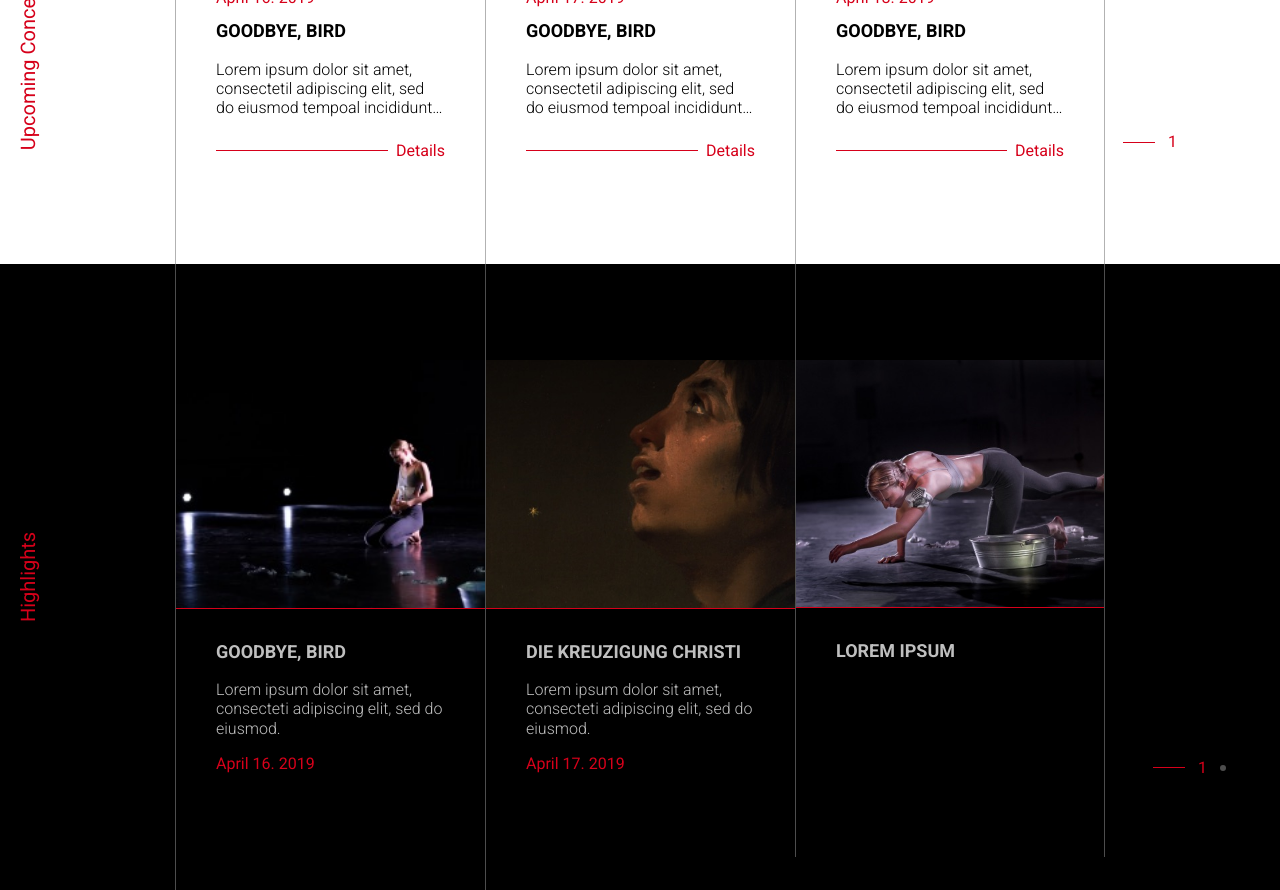
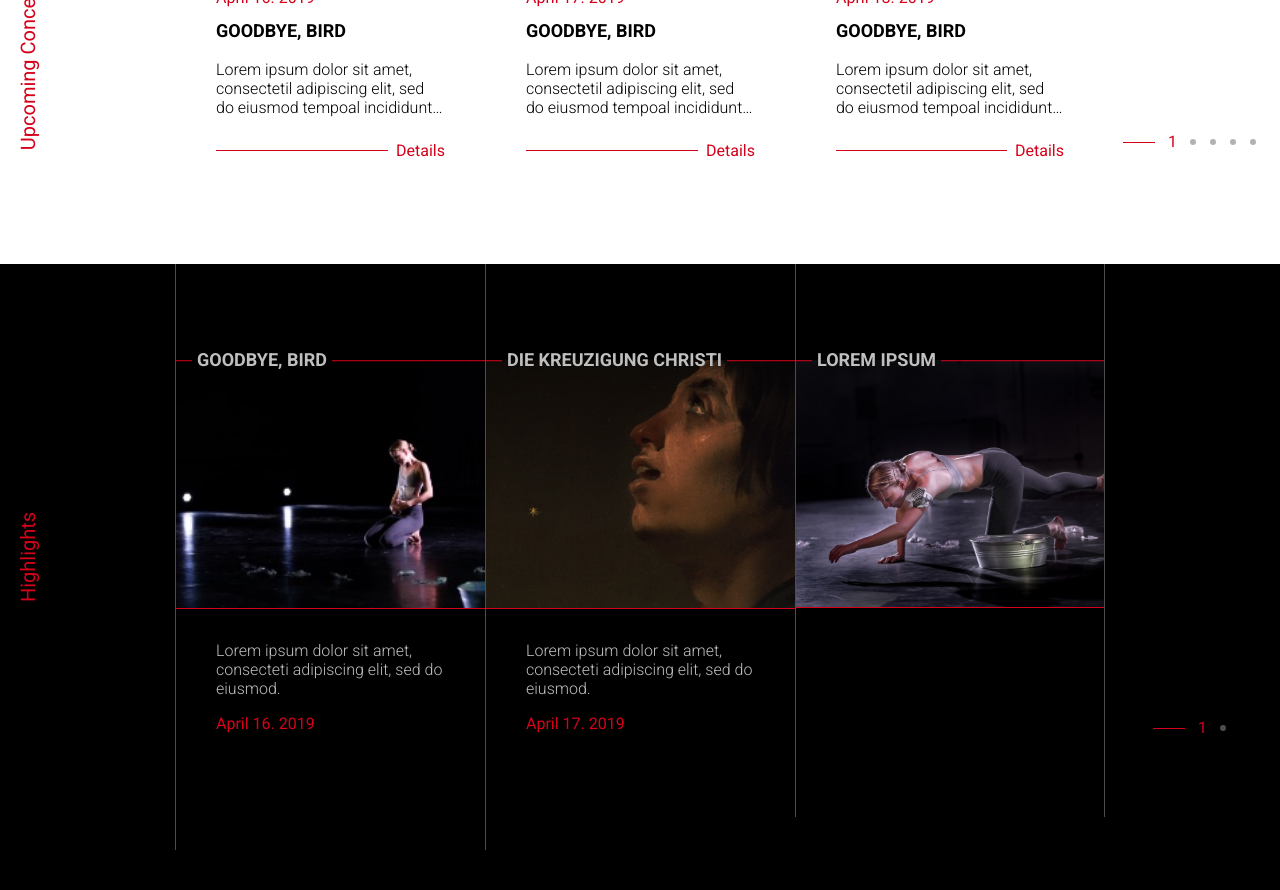
Before and after one commit to aniartconcept/arsen-web, a React (Create React App) app: page / in a window 1280 px wide. Shown: the part 940-1830 px from the top of the page. After the commit the page ends 1790 px from the top, so only its background shows below. Built offline with nearby package versions, Linux system fonts and the light colour scheme.

Commit message:
small fixes

```diff
--- a/src/assets/styles/vendor/_slider.scss
+++ b/src/assets/styles/vendor/_slider.scss
@@ -86,6 +86,43 @@
   &.media-article {
     padding-left: 0;
     padding-right: 0;
+    position: relative;
+    &:hover {
+      .article-thumb {
+        img {
+          transform: scale(1.05);
+        }
+      }
+      .article-title {
+        color: $primary;
+      }
+    }
+    .article-title {
+      position: absolute;
+      z-index: 22;
+      top: 6rem;
+      left: 0;
+      width: 100%;
+      transform: translateY(-50%);
+      display: flex;
+      align-items: center;
+      transition: color 0.7s ease-in-out;
+
+      &:before,
+      &:after {
+        content: '';
+        min-width: 1rem;
+        height: 1px;
+        display: block;
+        background-color: $primary;
+        margin-right: 5px;
+      }
+      &:after {
+        flex: 1;
+        margin-right: 0;
+        margin-left: 5px;
+      }
+    }
   }
   .article-body {
     padding: 2rem 2.5rem;
@@ -93,15 +130,17 @@
   .article-thumb {
     padding-bottom: 80%;
     position: relative;
+    overflow: hidden;
     border-bottom: 1px solid $primary;
     img {
+      position: absolute;
       top: 0;
       left: 0;
-      position: absolute;
       width: 100%;
       height: 100%;
       object-fit: cover;
       object-position: center;
+      transition: transform 0.7s ease-in-out;
     }
   }
   .article-date {
@@ -119,6 +158,12 @@
     white-space: nowrap;
     overflow: hidden;
     text-overflow: ellipsis;
+    span {
+      display: block;
+      white-space: nowrap;
+      overflow: hidden;
+      text-overflow: ellipsis;
+    }
   }
   .article-desc {
     font-size: 1rem;
@@ -143,14 +188,14 @@
 
 .section-light {
   .slide-article {
-    border-left: 1px solid rgba(black, 0.3);
+    border-left: 1px solid $border-color-inverse;
     &:last-child {
-      border-right: 1px solid rgba(black, 0.3);
+      border-right: 1px solid $border-color-inverse;
     }
   }
   .slick-dots {
     li {
-      &:before {
+      .paging-item:before {
         background-color: $border-color;
       }
     }
--- a/src/pages/Home/HighlightsSection.js
+++ b/src/pages/Home/HighlightsSection.js
@@ -35,17 +35,19 @@ const HighlightsSection = () => {
             <div className="slider-item " key={i}>
               {slide.map((item, index) => (
                 <a
+                  key={index}
                   href={item.url}
+                  target="_blank"
                   className="slide-article media-article"
-                  key={index}
-                  target="_blank"
                   rel="noopener noreferrer"
                 >
+                  <h5 className="article-title">
+                    <span>{item.title[i18n.language]}</span>
+                  </h5>
                   <div className="article-thumb">
                     <img src={process.env.PUBLIC_URL + item.thumb} alt="" />
                   </div>
                   <div className="article-body">
-                    <h5 className="article-title">{item.title[i18n.language]}</h5>
                     <p className="article-desc">{item.desc[i18n.language]}</p>
                     {!!item.date && <span className="article-date">{formatDate(item.date)}</span>}
                   </div>
```
